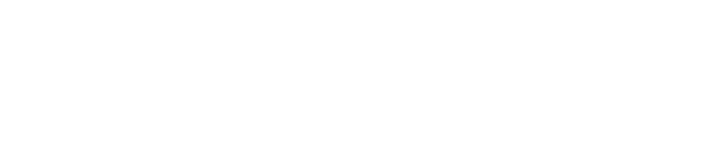
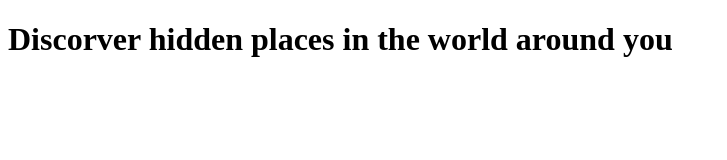
Before and after one commit to BenjaminHuse/excursion, a plain HTML site: page index.html in a window 1280 px wide. Shown: the whole page, without its empty margins (0-727 px from the left). Drawn offline with Linux system fonts and the light colour scheme.

Commit message:
I forgot to save my code lol now it has the beginning of the content

```diff
--- a/index.html
+++ b/index.html
@@ -6,6 +6,7 @@
      <link rel="stylesheet" type="text/css" href="./resources/css/style.css">
   </head>
   <body>
+    <h1>Discorver hidden places in the world around you</h1>
 
 
   </body>
```
